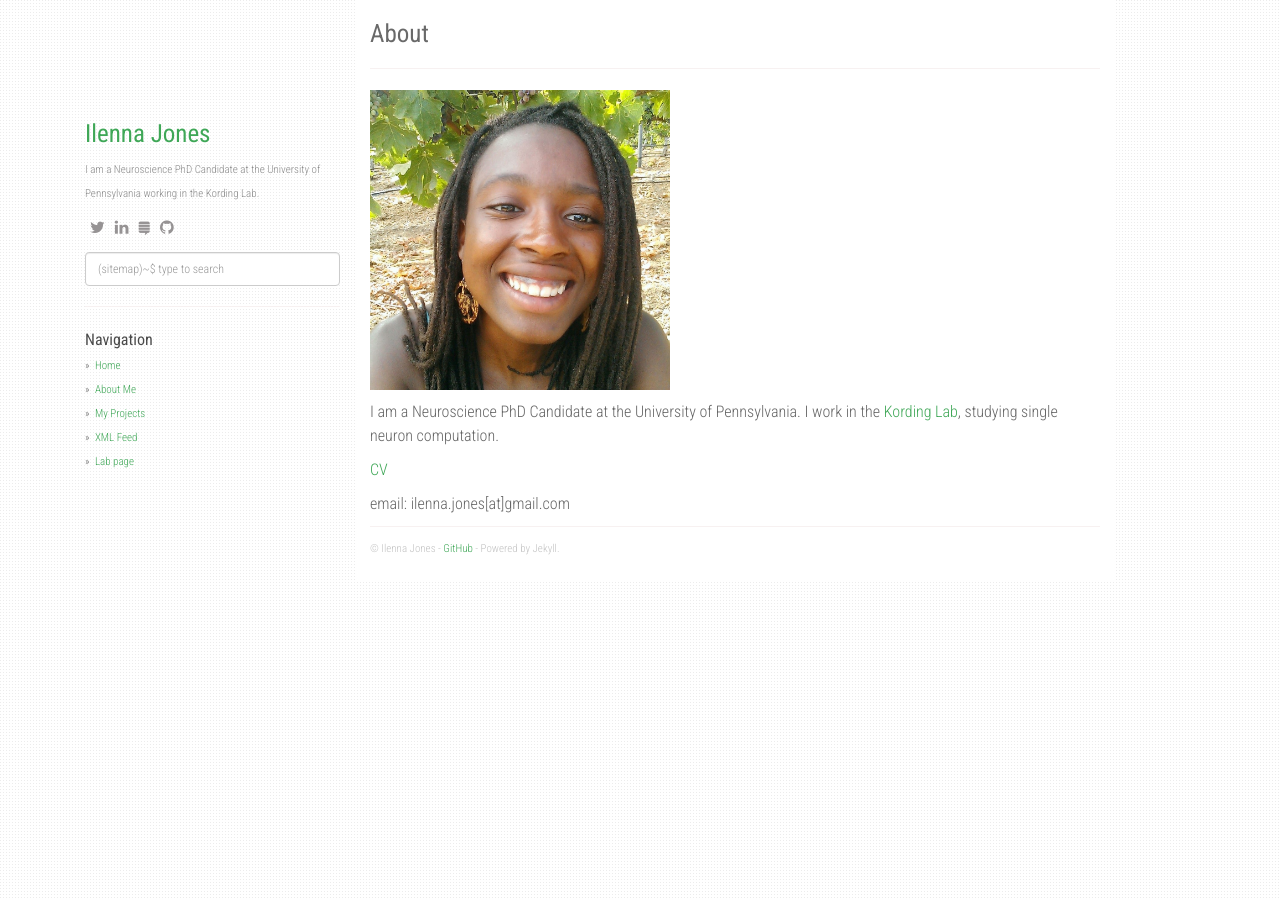
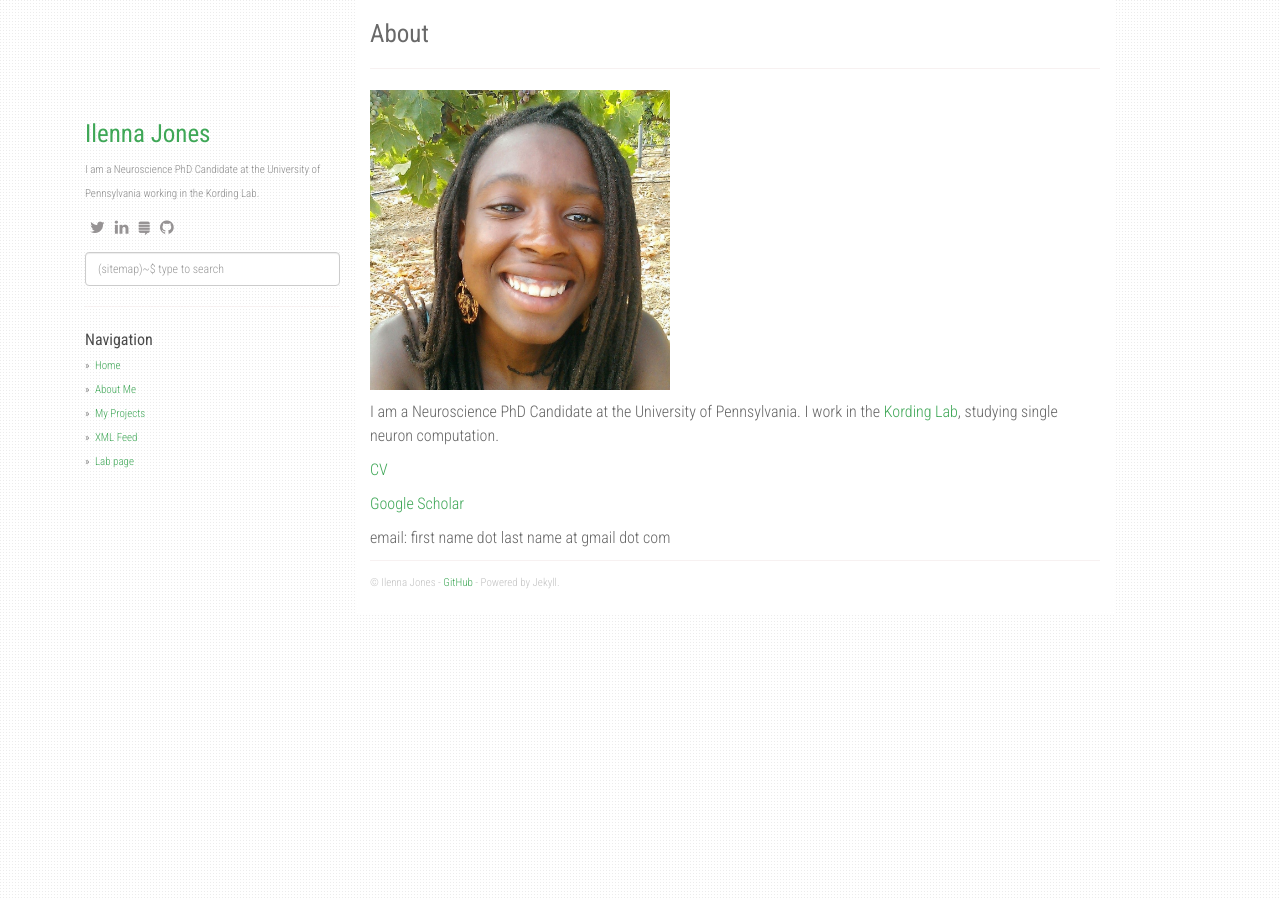
Before and after one commit to ilennaj/ilennaj-old.github.io, a Jekyll site: the page built from about.md, in a window 1280 px wide. Built offline with Jekyll 4.4.1, drawn with Linux system fonts in a browser that asks for light colours; nearby versions of some CDN libraries.

Commit message:
Update about.md

```diff
--- a/about.md
+++ b/about.md
@@ -11,6 +11,8 @@ permalink: /about/
 
 I am a Neuroscience PhD Candidate at the University of Pennsylvania. I work in the [Kording Lab](http://kordinglab.com/), studying single neuron computation.
 
-[CV](/static/docs/CV_web_Aug2020.pdf)
+[CV](/static/docs/CV_web_Feb2022.pdf)
 
-email: ilenna.jones[at]gmail.com
+[Google Scholar](https://scholar.google.com/citations?user=R3yolm0AAAAJ&hl=en)
+
+email: first name dot last name at gmail dot com
```
